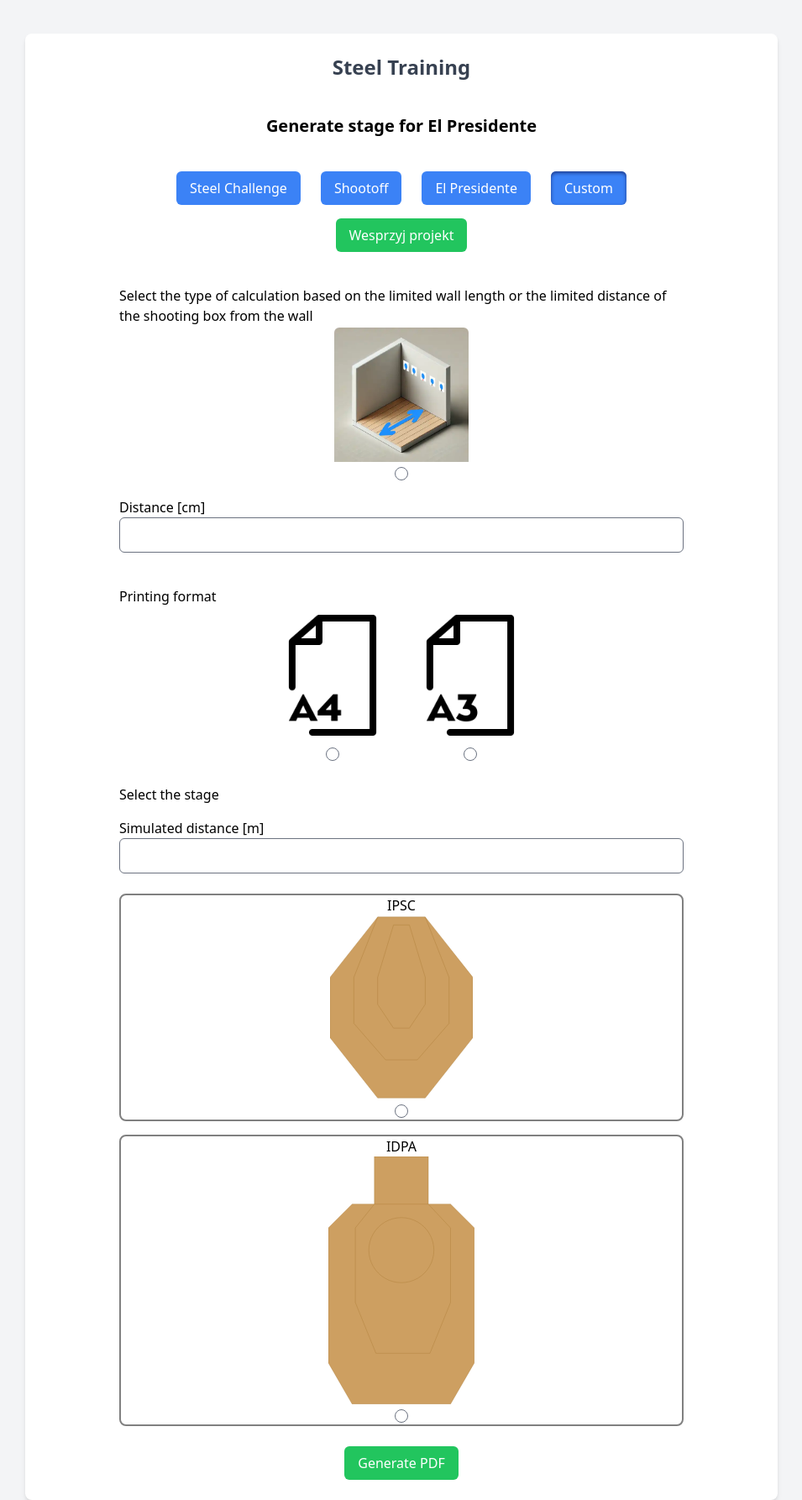
After one commit to bszczuka/steel-training, a Flask app: page /custom in a window 1280 px wide. The commit adds this page. Shown: the whole page at 84% size, without its empty margins (162-1117 px from the left). Run offline with Flask 3, Linux system fonts and the light colour scheme; some libraries are stand-ins or nearby versions.

Commit message:
Add custom target distance forsingle targets

```diff
--- a/app.py
+++ b/app.py
@@ -143,6 +143,10 @@ def shootoff():
 def ipsc():
     return render_template('ipsc.html', current_url=request.path)
 
+@app.route('/custom')
+def custom():
+    return render_template('custom.html', current_url=request.path)
+
 @app.route('/generate-pdf', methods=['POST'])
 def generate_pdf():
     distance = int(request.form.get('distance', 1) or 1)
@@ -264,6 +268,40 @@ def generate_pdf_ipsc():
 
     return send_file(pdf_file, download_name=filename, as_attachment=False)
 
+@app.route('/generate-pdf-custom', methods=['POST'])
+def generate_pdf_custom():
+    distance = int(request.form.get('distance', 1) or 1)
+    simulated_distance_meters = int(request.form.get('simulated_distance') or 1)
+    simulated_distance = simulated_distance_meters * 100
+    size = request.form.get('size')
+    target_type = request.form.get('target_type')
+    scale = distance / simulated_distance
+    print(distance,simulated_distance_meters, simulated_distance, scale)
+    original_target_height= IPSC_TARGET_HEIGHT if target_type == 'ipsc' else  IDPA_TARGET_HEIGHT
+
+    rendered_html = render_template(
+        'pdf_template_custom.html',
+        distance=distance,
+        size=size,
+        target_height=scale * original_target_height,
+        target_width=scale * IPSC_TARGET_WIDTH,
+        gap=scale * IPSC_GAP + scale * IPSC_TARGET_WIDTH,
+        target_type=target_type,
+        simulated_distance=simulated_distance_meters
+    )
+#     return rendered_html
+
+    pdf_file = io.BytesIO()
+    HTML(string=rendered_html).write_pdf(pdf_file)
+    pdf_file.seek(0)
+    filename = 'Steel Training - '+target_type.upper()+' - Sim: ' + str(simulated_distance_meters) + 'm - ' + str(distance) + 'cm-' + size + '.pdf'
+
+    return send_file(pdf_file, download_name=filename, as_attachment=False)
+
+
+
+
+
 
 def calculate_distance(desired_wall_length, stage, size):
     wall_extra_space_for_paper = 297 if size == 'a3' else 210
--- a/templates/base.html
+++ b/templates/base.html
@@ -42,6 +42,10 @@
                     class="{{ 'shadow-inner shadow-blue-900' if current_url == url_for('ipsc') else '' }} bg-blue-500 text-white py-2 px-4 rounded-md hover:bg-blue-600 transition-colors">
                 El Presidente
             </a>
+            <a href="{{ url_for('custom') }}"
+                    class="{{ 'shadow-inner shadow-blue-900' if current_url == url_for('custom') else '' }} bg-blue-500 text-white py-2 px-4 rounded-md hover:bg-blue-600 transition-colors">
+                Custom
+            </a>
 
         </div>
         <div class="flex justify-center mt-4">
--- /dev/null
+++ b/templates/custom.html
@@ -0,0 +1,44 @@
+{% extends "base.html" %}
+{% block title %}El Presidente{% endblock %}
+{% block content %}
+
+
+<form class="" action="/generate-pdf-custom" method="post">
+    {% include 'setup.html' %}
+    <div class="mb-6 max-w-2xl mx-auto">
+        <h2>{%trans%}Select the stage{%endtrans%}</h2>
+
+        <div class="mb-6 max-w-2xl mx-auto mt-4">
+            <h2>{%trans%}Simulated distance{%endtrans%} [m]</h2>
+            <input type="number" id="simulated_distance" name="simulated_distance" min="1" max="300" class="w-full p-2 border rounded-md focus:outline-none focus:ring-2 focus:ring-blue-400" required>
+        </div>
+
+        <div id="stage" class="grid grid-cols-1 gap-4">
+            <div>
+                <label for="ipsc">
+                    <p>IPSC</p>
+                    {% with target_width=4.5, target_height=5.8 %}
+                        {%include 'ipsc_svg.html'%}
+                    {% endwith %}
+                    <input type="radio" id="ipsc" name="target_type" value="ipsc" required>
+                </label>
+            </div>
+            <div>
+                <label for="idpa">
+                    <p>IDPA</p>
+                    {% with target_width=4.6, target_height=7.8 %}
+                        {%include 'idpa_svg.html'%}
+                    {% endwith %}
+                <input type="radio" id="idpa" name="target_type" value="idpa">
+                </label>
+            </div>
+        </div>
+    </div>
+    <div class="text-center">
+        <button type="submit"
+                class="bg-green-500 text-white py-2 px-4 rounded-md hover:bg-green-600 transition-colors">
+            {%trans%}Generate PDF{%endtrans%}
+        </button>
+    </div>
+</form>
+{% endblock %}
--- a/templates/pdf_template_ipsc.html
+++ b/templates/pdf_template_ipsc.html
@@ -62,7 +62,7 @@
 
 <body>
     <div class="page-break">
-        <h1>Steel Training</h1>
+        <h1>Paper Challenge</h1>
         <h2>IPSC - El Presidente</h2>
         <div class="preview">
             {% for i in range(3) %}
--- a/templates/setup.html
+++ b/templates/setup.html
@@ -7,13 +7,14 @@
                  class="w-40 h-auto">
         <input type="radio" id="floor" name="distance_type" value="floor" required>
         </label>
-
+        {% if current_url != url_for('custom') %}
             <label for="wall"
                 class="cursor-pointer border-2 border-transparent rounded-lg overflow-hidden transition-all hover:border-blue-400">
                 <img src="{{ url_for('static', filename='images/wall.webp') }}" alt="{%trans%}Wall length{%endtrans%}"
                     class="w-40 h-auto">
             <input type="radio" id="wall" name="distance_type" value="wall" required>
             </label>
+        {% endif %}
 
     </div>
     <div class="mb-6 max-w-2xl mx-auto mt-4">
```
Also changed, not shown: templates/pdf_template_custom.html (added, +82 -0 lines), translations/pl/LC_MESSAGES/messages.po, 1 other file. Lines whose indentation alone changed are shown as unchanged.
